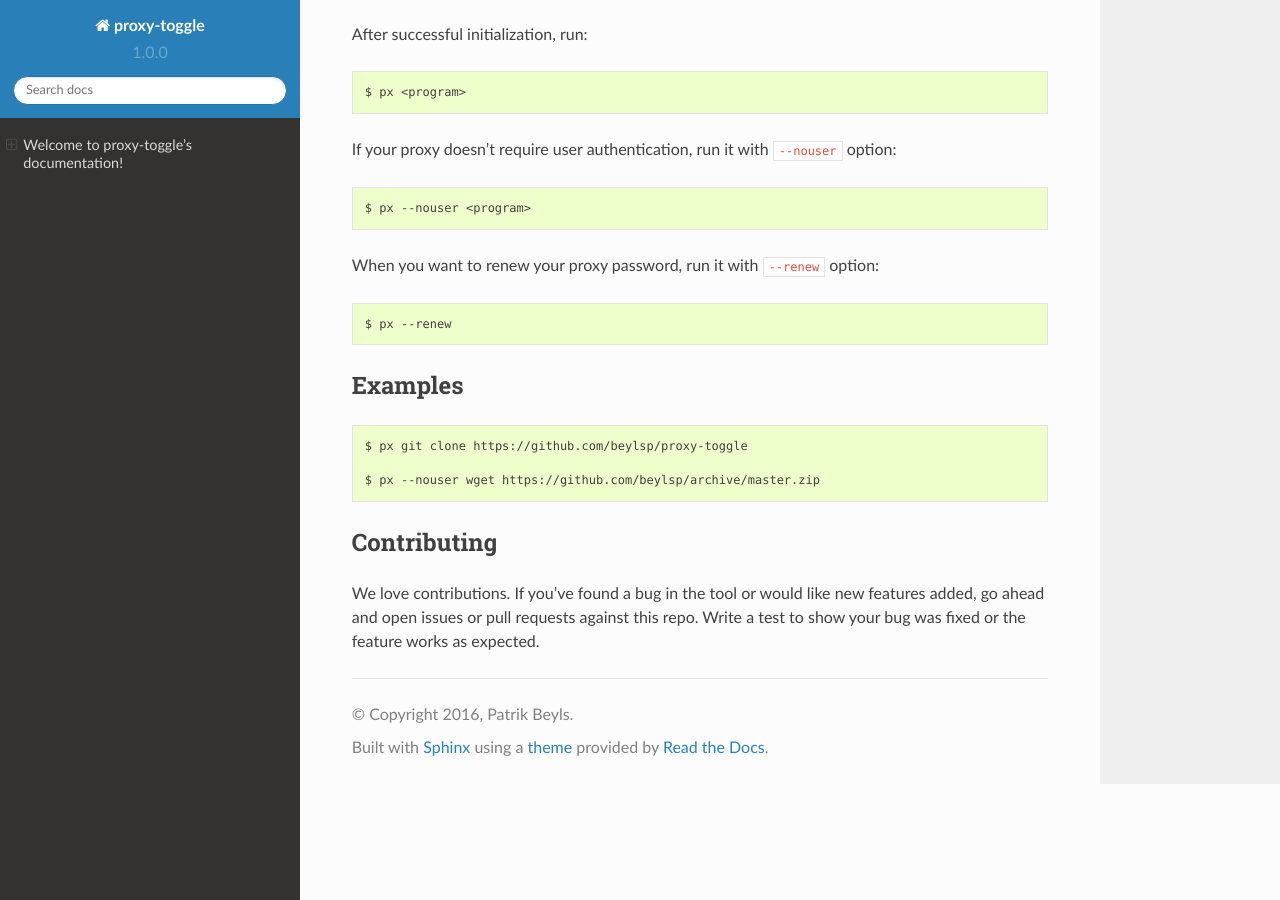
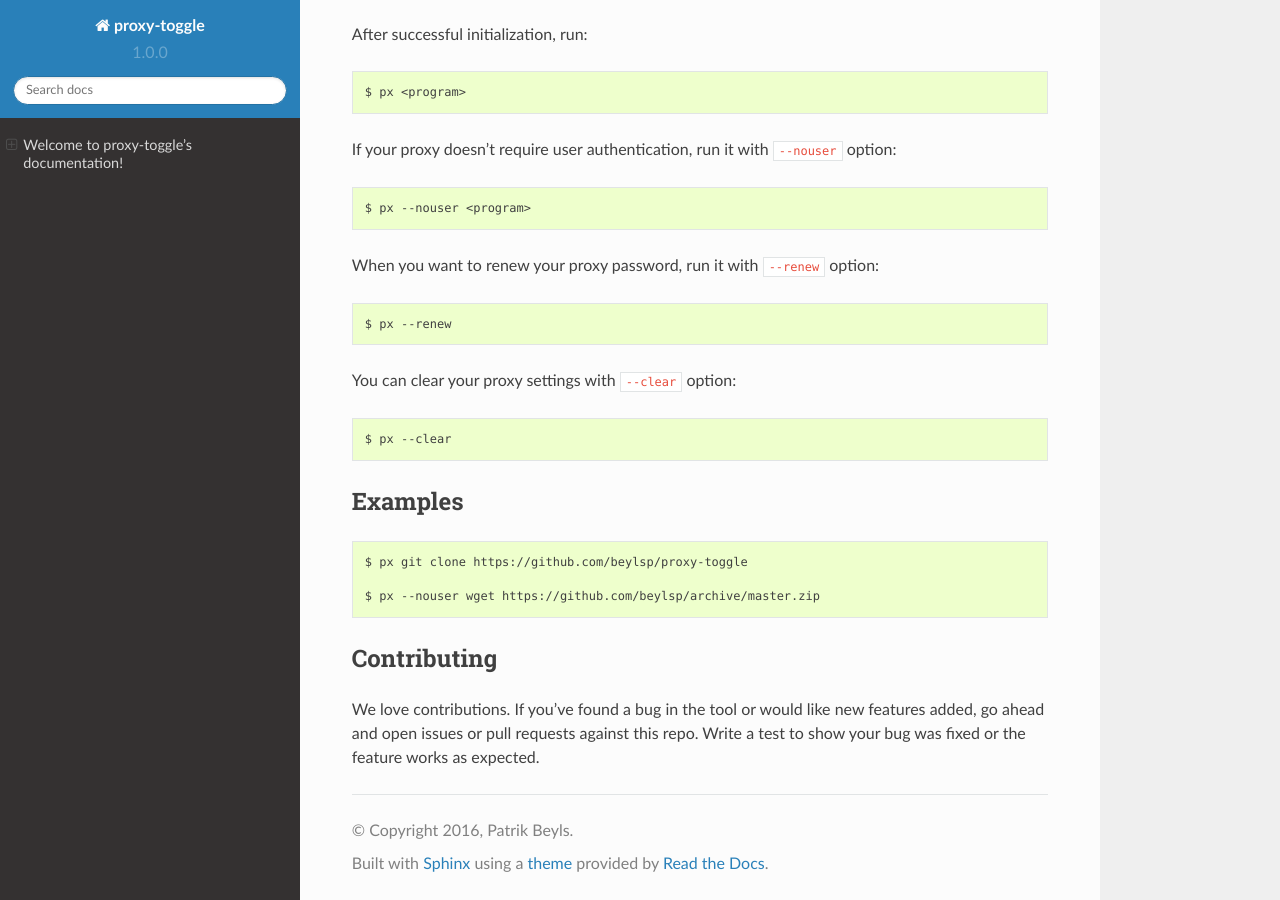
Before and after one commit to beylsp/proxy-toggle, a Sphinx documentation site: the page built from docs/index.rst, in a window 1280 px wide and 900 px high, scrolled down 1076 px. Built offline with Sphinx 7.4.7 and the Read the Docs theme 2.0.0, drawn with Linux system fonts in a browser that asks for light colours.

Commit message:
[skip ci] Update documentation

```diff
--- a/README.rst
+++ b/README.rst
@@ -77,6 +77,12 @@ When you want to renew your proxy password, run it with :bash:`--renew` option:
 
     $ px --renew
 
+You can clear your proxy settings with :bash:`--clear` option:
+
+.. code-block:: bash
+
+    $ px --clear
+
 
 Examples
 --------
--- a/docs/index.rst
+++ b/docs/index.rst
@@ -69,6 +69,12 @@ When you want to renew your proxy password, run it with :bash:`--renew` option:
 
     $ px --renew
 
+You can clear your proxy settings with :bash:`--clear` option:
+
+.. code-block:: bash
+
+    $ px --clear
+
 
 Examples
 --------
```
